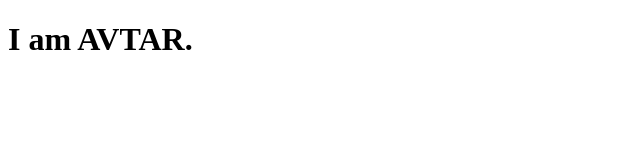
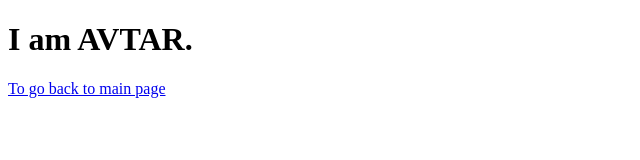
Before and after one commit to nandu-apna/p01, a plain HTML site: page about.html in a window 1280 px wide. Shown: the whole page, without its empty margins (0-640 px from the left). Drawn offline with Linux system fonts and the light colour scheme.

Commit message:
version2

```diff
--- a/about.html
+++ b/about.html
@@ -7,6 +7,7 @@
 <body>
 
    <h1> I am AVTAR.</h1>
+   <p><a href="index.html">To go back to main page</a></p>
 
 
 </body>
```
